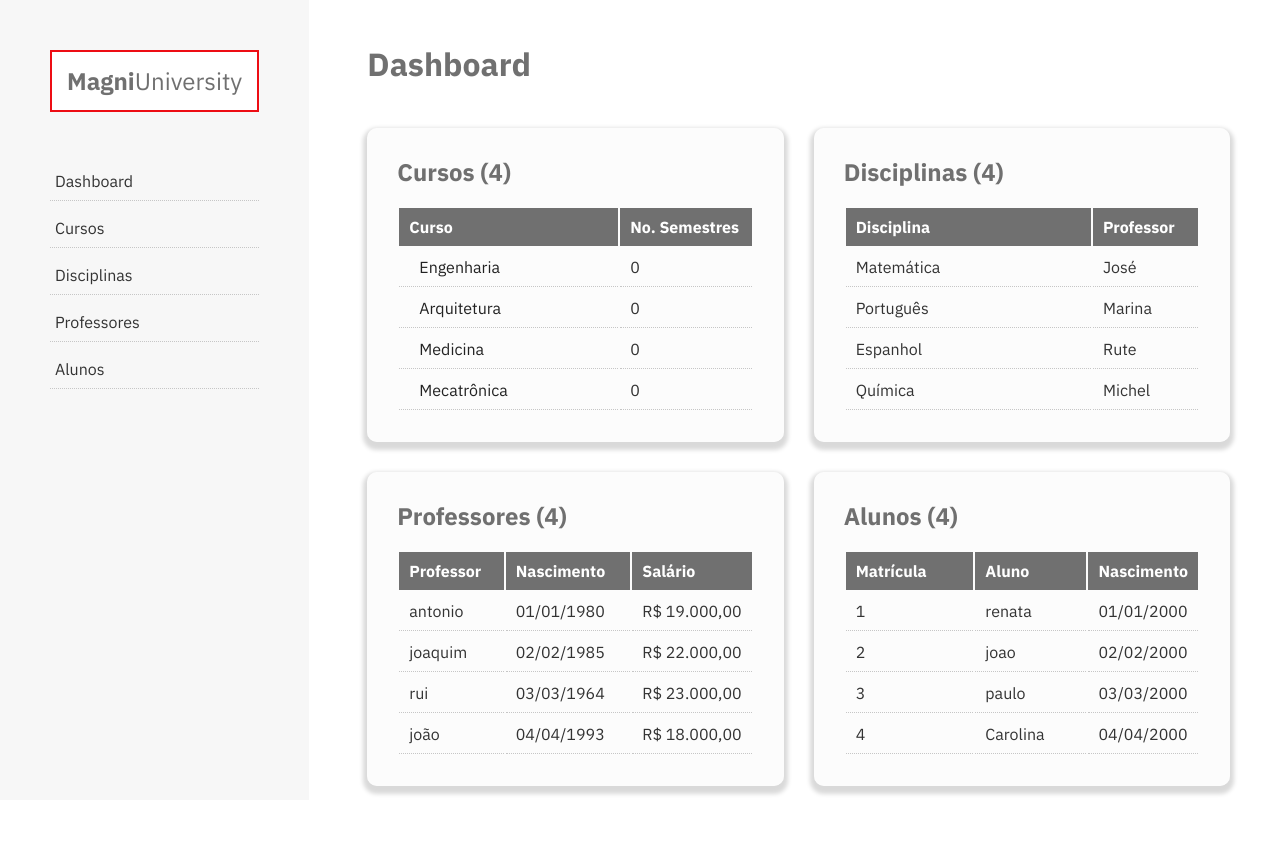
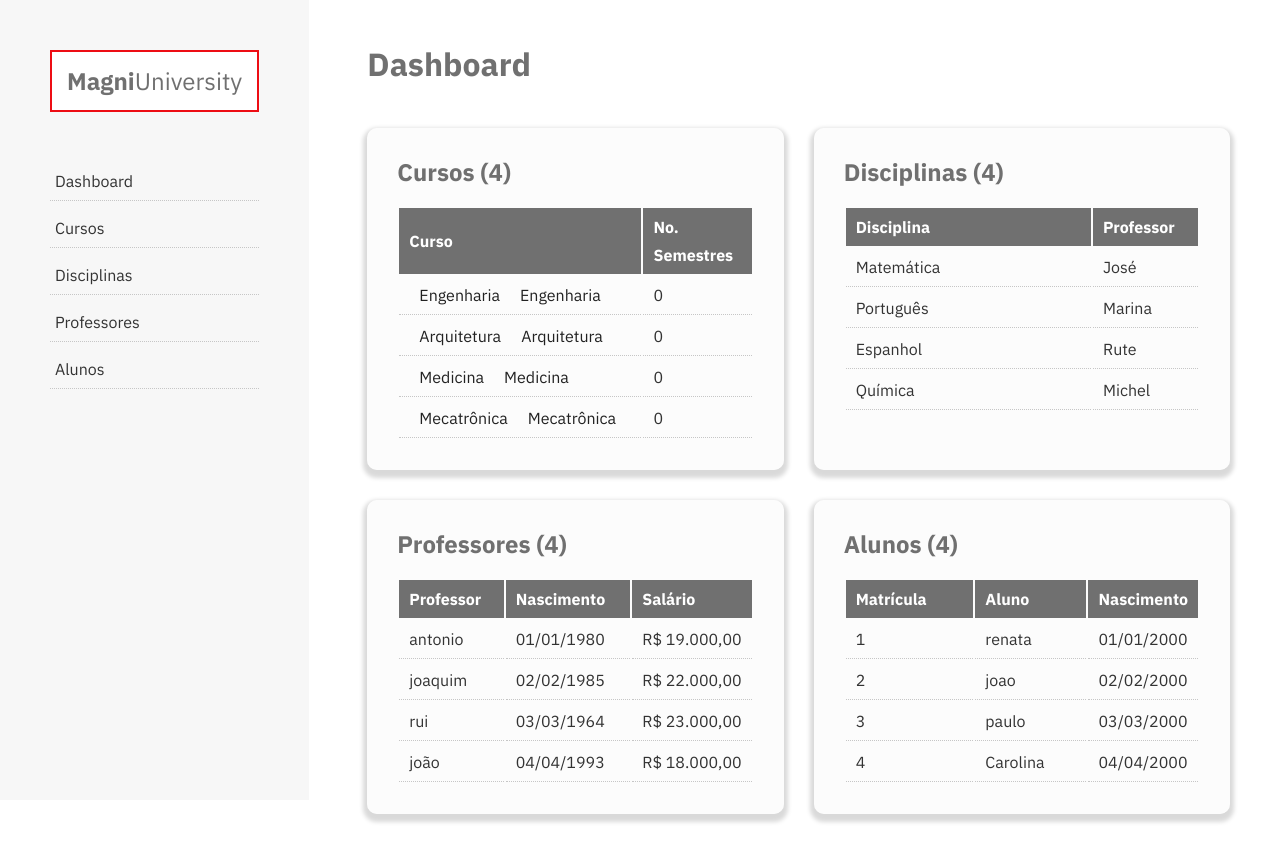
Before and after one commit to michelmfreitas/MagniUniversity, a React (Create React App) app: page / in a window 1280 px wide. Before the commit the page ends 836 px from the top, so only its background shows below. Built offline with nearby package versions, Linux system fonts and the light colour scheme.

Commit message:
GH Actions

```diff
--- a/src/pages/Dashboard/index.tsx
+++ b/src/pages/Dashboard/index.tsx
@@ -92,7 +92,8 @@ export default function Dashboard() {
                       <Tr key={item.id}>
                         <Td w="50%">
                           <Text>
-                            <a href={`#/cursos/${item.slug}`}>{item.name}</a>
+                            <a href={`/${item.slug}`}>{item.name}</a>
+                            <a href={`#/${item.slug}`}>{item.name}</a>
                           </Text>
                         </Td>
                         <Td w="50%">
```
